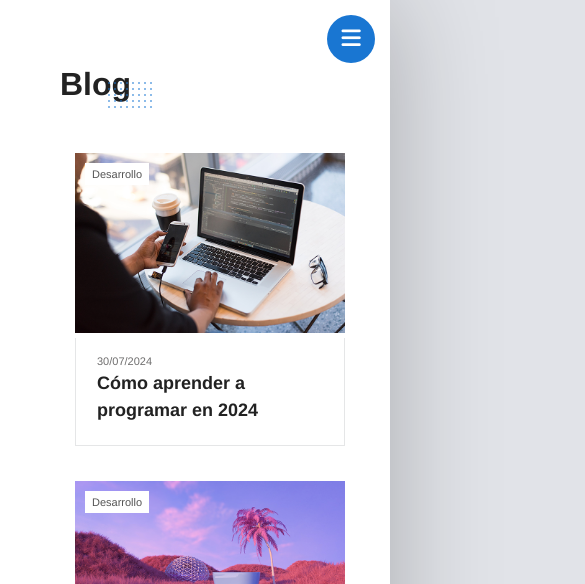
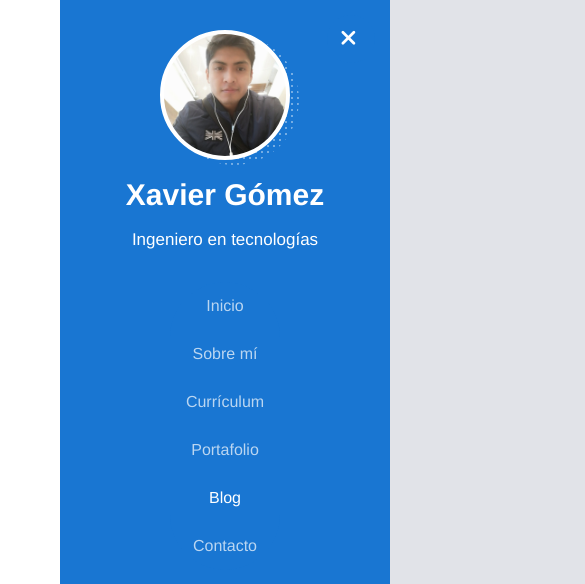
Before and after one commit to xjgv5/cv-page, a plain HTML site: page blog.html in a window 390 px wide. Both pictures are taken after a click on the element 351 px from the left and 39 px from the top of the page. Shown: the top 584 px of the page, 585 px wide, since content can reach past the window. Drawn offline with Linux system fonts and the light colour scheme; files whose address does not match are found by name; a web font is replaced by a local one.

Commit message:
Evento resize

```diff
--- a/assets/css/responsive.css
+++ b/assets/css/responsive.css
@@ -48,6 +48,7 @@
     }
 
     .layout__menu-toggle {
+        z-index: 9999;
         display: block;
         position: absolute;
         right: 1.5rem;
@@ -64,9 +65,21 @@
         transition: all 300ms ease-in-out;
     }
 
+    .menu-toggle__icon {
+        color: var(--color-principal);
+        display: block;
+        position: absolute;
+        top: 25%;
+        left: 30%;
+        transition: all 300ms ease-in-out;
+    }
+
+    .fa-bars {
+        opacity: 1;
+    }
+
     .fa-xmark {
-        /* Provisional */
-        display: none !important;
+        opacity: 0;
     }
 
     .layout__aside {
--- a/assets/js/menu.js
+++ b/assets/js/menu.js
@@ -1,14 +1,29 @@
 document.addEventListener("DOMContentLoaded", (event) => {
     let button = document.querySelector(".layout__menu-toggle")
     let aside = document.querySelector(".layout__aside")
+    let icon__bars = document.querySelector(".layout__menu-toggle .fa-bars")
+    let icon__xmark = document.querySelector(".layout__menu-toggle .fa-xmark")
 
     button.addEventListener("click", (event) => {
         let visible = document.querySelector(".layout__aside--visible")
         if(!visible){
             aside.classList.add("layout__aside--visible")
+            icon__bars.style.opacity = 0
+            icon__xmark.style.opacity = 1
         } else{
             aside.classList.remove("layout__aside--visible")
-
+            icon__bars.style.opacity = 1
+            icon__xmark.style.opacity = 0
         }
     })
+
+    window.addEventListener("resize", (event) => {
+        let size = parseInt(document.body.clientWidth);
+        if(size <= 1060){
+            aside.classList.remove("layout__aside--visible")
+            icon__bars.style.opacity = 1
+            icon__xmark.style.opacity = 0
+        }
+    })
+
 })
--- a/blog.html
+++ b/blog.html
@@ -10,6 +10,10 @@
     <link rel="stylesheet" href="assets/css/responsive.css">
     <link rel="stylesheet" href="assets/fonts/fontawesome-free-6.1.2-web/css/all.min.css">
     <link rel="stylesheet" href="assets/fonts/Poppins/poppins.css">
+
+    <!-- Script JS -->
+    <script src="assets/js/menu.js" defer></script>
+
     <title>Blog</title>
 </head>
 
```
Also changed, not shown: contacto.html (+4 -0 lines), curriculum.html (+4 -0 lines), index.html (+1 -0 lines), portafolio.html (+4 -0 lines), sobre-mi.html (+4 -0 lines).
